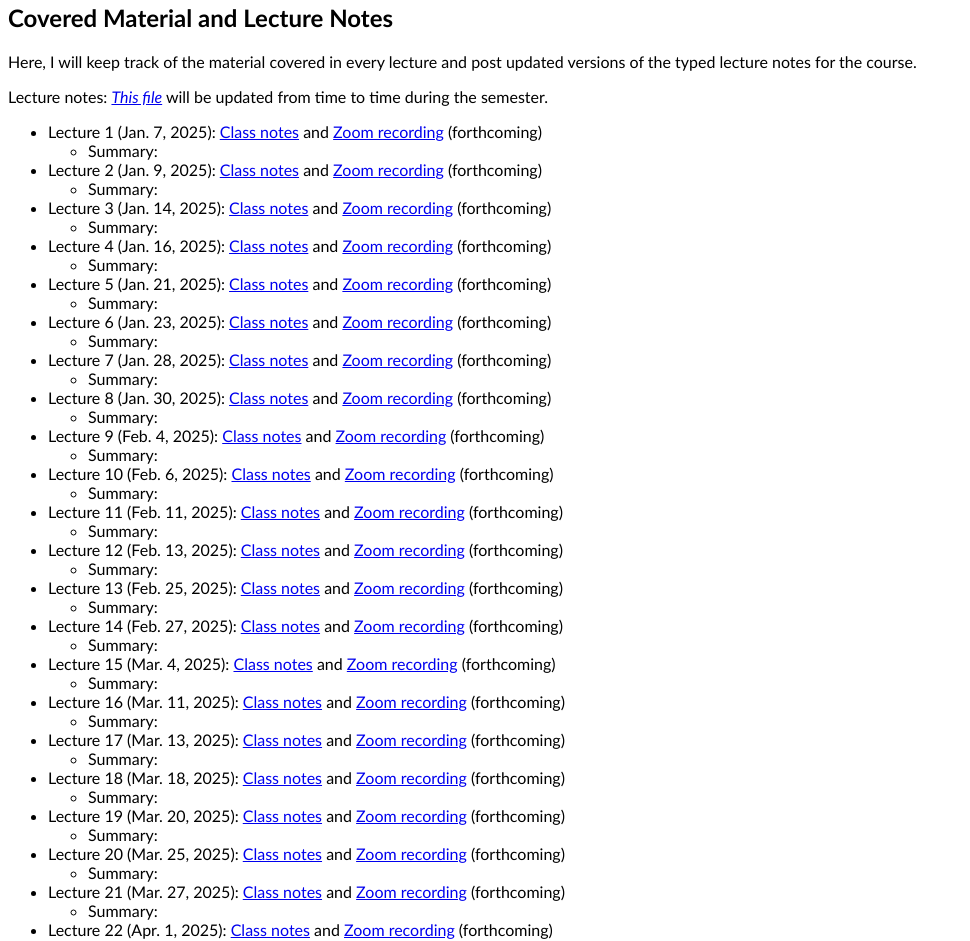
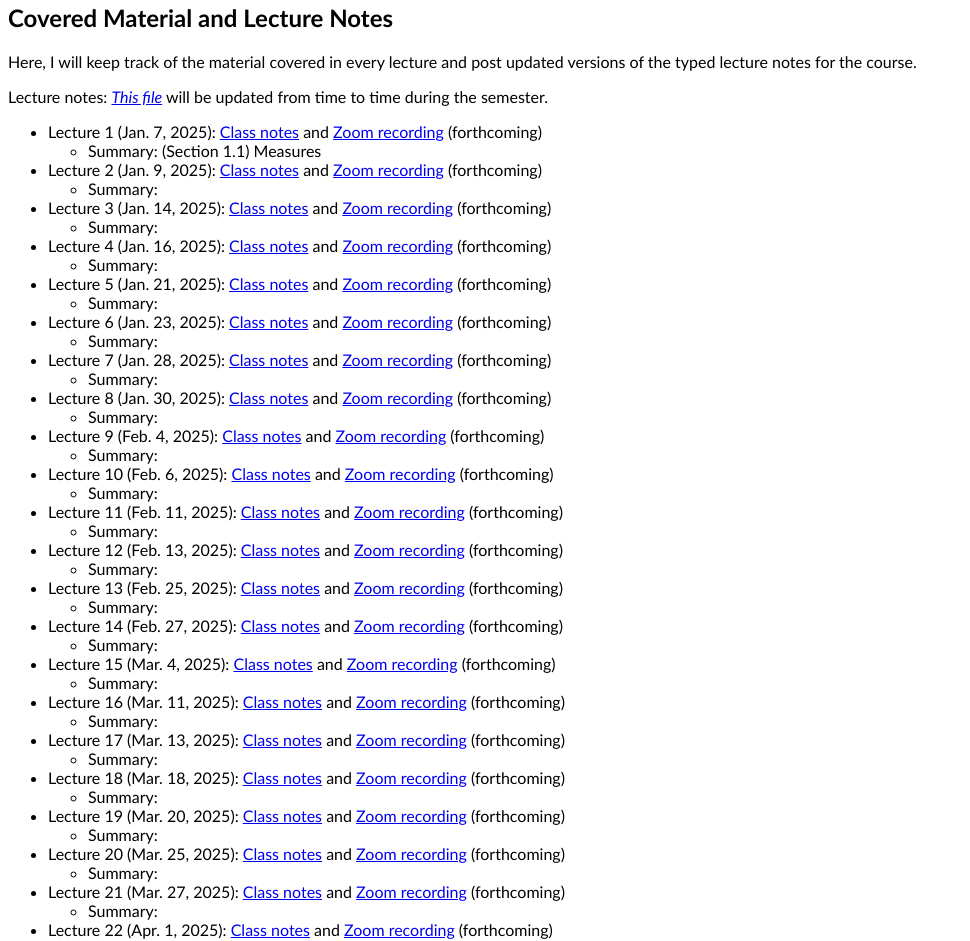
Before and after one commit to joetran0/MATH-6280-Measure-Theory-Winter-2025, a plain HTML site: page index.html in a window 1280 px wide. Shown: the part 1067-2008 px from the top of the page, without its empty margins (0-970 px from the left). Drawn offline with nearby package versions, Linux system fonts and the light colour scheme.

Commit message:
Update index.html

```diff
--- a/index.html
+++ b/index.html
@@ -89,7 +89,7 @@
         <ul>
             <li>Lecture 1 (Jan. 7, 2025): <a href="MATH 6280 Lecture 1.pdf">Class notes</a> and <a href="#">Zoom recording</a> (forthcoming)</li>
             <ul>
-                <li>Summary:</li>
+                <li>Summary: (Section 1.1) Measures</li>
             </ul>
             <li>Lecture 2 (Jan. 9, 2025): <a href="#">Class notes</a> and <a href="#">Zoom recording</a> (forthcoming)</li>
             <ul>
```
